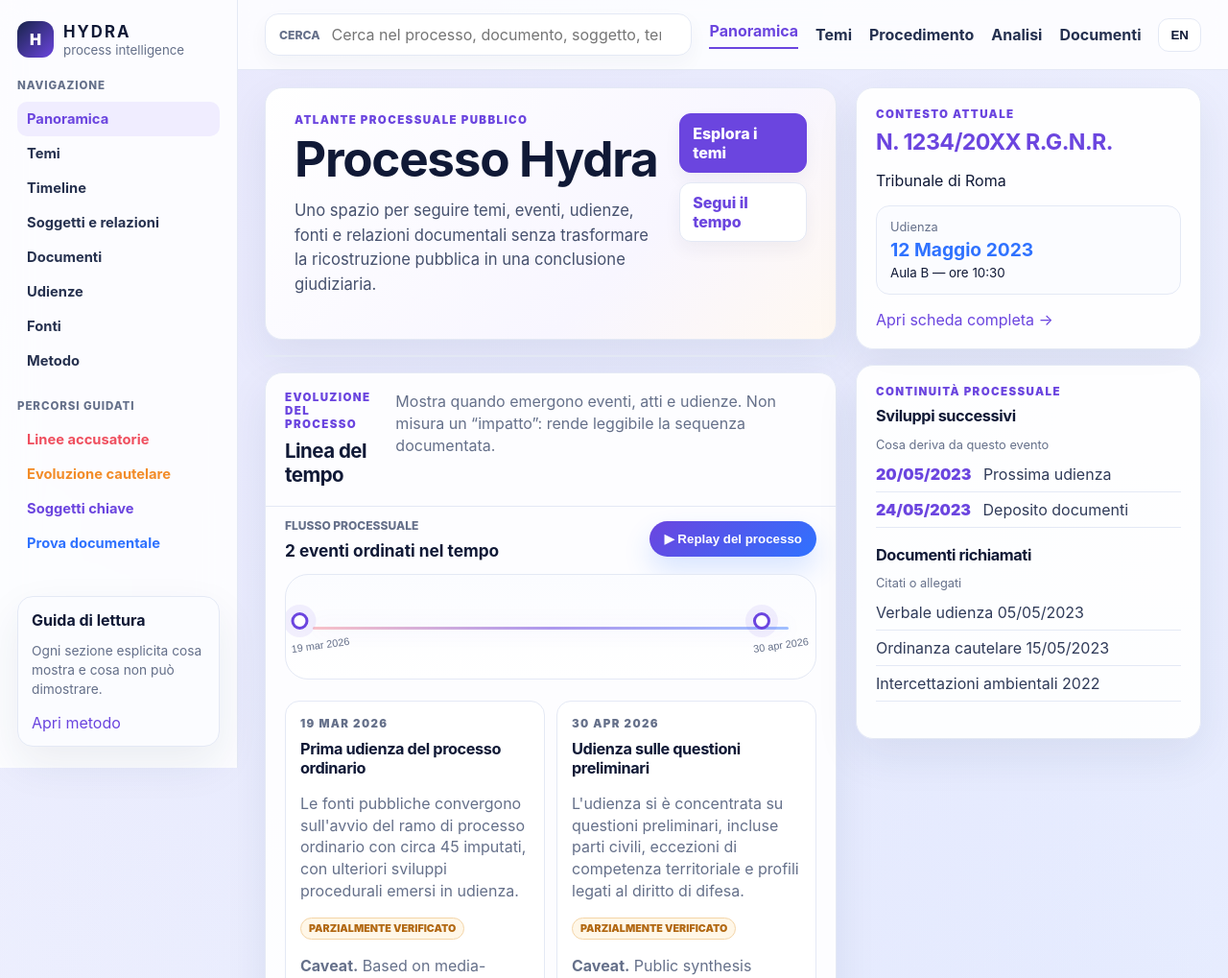
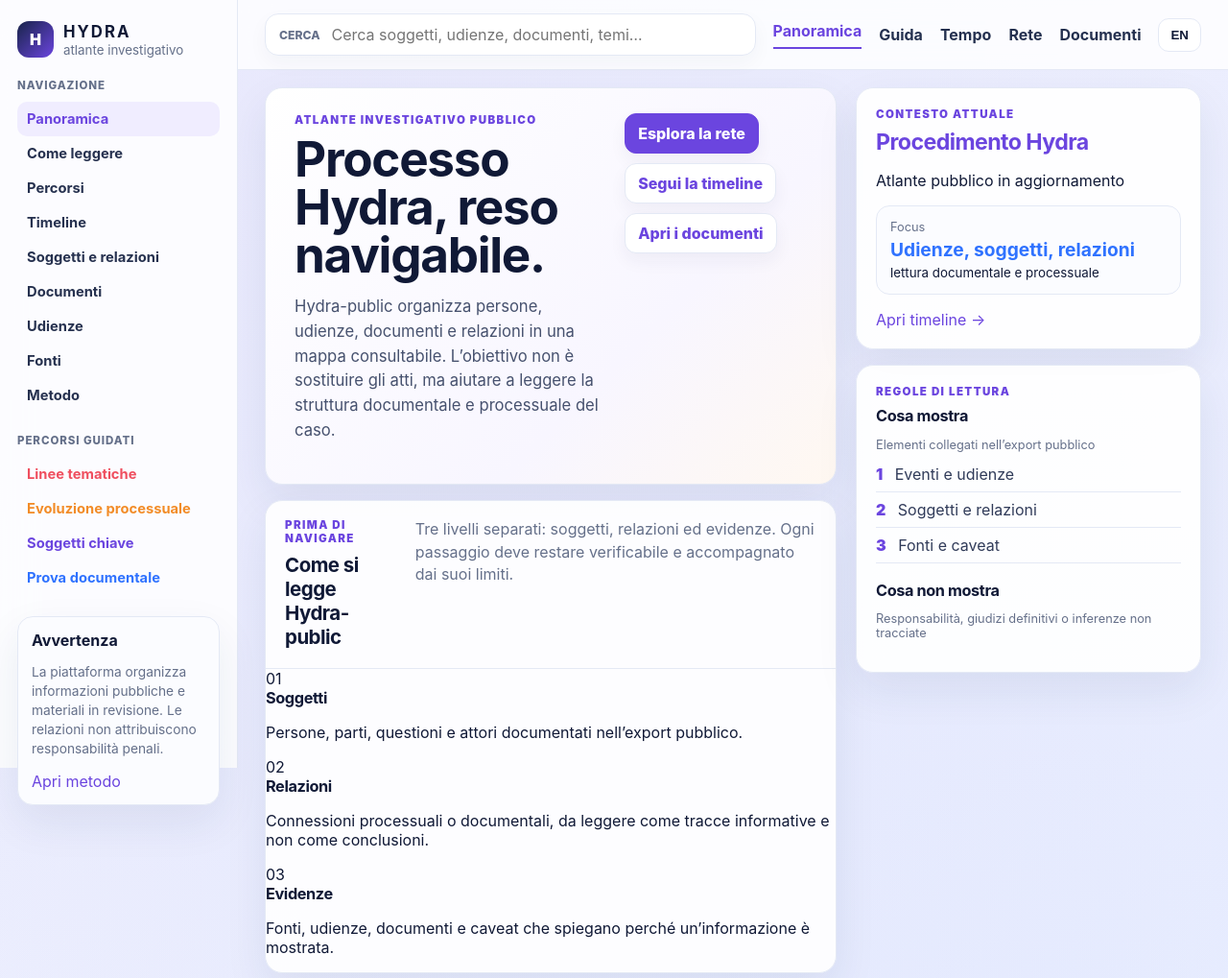
Before and after one commit to colazeta/hydra-public, a React app: page index.html in a window 1280 px wide. Shown: the top 1019 px of the page at 96% size. Built offline with nearby package versions, Linux system fonts and the light colour scheme.

Commit message:
Implement first Hydra-public investigative atlas redesign pass

```diff
--- a/index.html
+++ b/index.html
@@ -3,33 +3,35 @@
 <head>
   <meta charset="utf-8" />
   <meta name="viewport" content="width=device-width, initial-scale=1" />
-  <title>Hydra Public — atlante processuale</title>
+  <title>Hydra Public — atlante investigativo navigabile</title>
+  <meta name="description" content="Atlante pubblico per navigare soggetti, udienze, documenti e relazioni del procedimento Hydra con caveat metodologici e provenienza delle evidenze." />
   <link rel="stylesheet" href="styles.css" />
   <script src="https://unpkg.com/vis-network/standalone/umd/vis-network.min.js"></script>
 </head>
 <body>
   <aside class="app-sidebar">
-    <a class="brand-mark" href="#overview"><span>H</span><strong>HYDRA</strong><small>process intelligence</small></a>
-    <nav class="side-nav" aria-label="Navigazione principale"><p>Navigazione</p><a href="#overview" class="active">Panoramica</a><a href="#themes-panel">Temi</a><a href="#timeline">Timeline</a><a href="#network">Soggetti e relazioni</a><a href="#evidence">Documenti</a><a href="#hearings">Udienze</a><a href="#sources">Fonti</a><a href="#methodology">Metodo</a></nav>
-    <nav class="side-nav guided" aria-label="Percorsi guidati"><p>Percorsi guidati</p><a href="#themes-panel">Linee accusatorie</a><a href="#timeline">Evoluzione cautelare</a><a href="#network">Soggetti chiave</a><a href="#evidence">Prova documentale</a></nav>
-    <div class="support-card"><strong>Guida di lettura</strong><p>Ogni sezione esplicita cosa mostra e cosa non può dimostrare.</p><a href="#methodology">Apri metodo</a></div>
+    <a class="brand-mark" href="#overview"><span>H</span><strong>HYDRA</strong><small>atlante investigativo</small></a>
+    <nav class="side-nav" aria-label="Navigazione principale"><p>Navigazione</p><a href="#overview" class="active">Panoramica</a><a href="#read-hydra">Come leggere</a><a href="#themes-panel">Percorsi</a><a href="#timeline">Timeline</a><a href="#network">Soggetti e relazioni</a><a href="#evidence">Documenti</a><a href="#hearings">Udienze</a><a href="#sources">Fonti</a><a href="#methodology">Metodo</a></nav>
+    <nav class="side-nav guided" aria-label="Percorsi guidati"><p>Percorsi guidati</p><a href="#themes-panel">Linee tematiche</a><a href="#timeline">Evoluzione processuale</a><a href="#network">Soggetti chiave</a><a href="#evidence">Prova documentale</a></nav>
+    <div class="support-card"><strong>Avvertenza</strong><p>La piattaforma organizza informazioni pubbliche e materiali in revisione. Le relazioni non attribuiscono responsabilità penali.</p><a href="#methodology">Apri metodo</a></div>
   </aside>
   <div class="app-shell">
-    <header class="topbar"><label class="search-box"><span>Cerca</span><input type="search" placeholder="Cerca nel processo, documento, soggetto, tema…" /></label><nav class="top-nav"><a href="#overview">Panoramica</a><a href="#themes-panel">Temi</a><a href="#timeline">Procedimento</a><a href="#network">Analisi</a><a href="#evidence">Documenti</a></nav><button id="lang-toggle" class="lang-toggle">EN</button></header>
+    <header class="topbar"><label class="search-box"><span>Cerca</span><input type="search" placeholder="Cerca soggetti, udienze, documenti, temi…" /></label><nav class="top-nav"><a href="#overview">Panoramica</a><a href="#read-hydra">Guida</a><a href="#timeline">Tempo</a><a href="#network">Rete</a><a href="#evidence">Documenti</a></nav><button id="lang-toggle" class="lang-toggle">EN</button></header>
     <main>
       <section id="overview" class="page-grid">
         <div class="main-column">
-          <section class="hero-board surface"><div><p class="eyebrow">Atlante processuale pubblico</p><h1>Processo Hydra</h1><p class="lede">Uno spazio per seguire temi, eventi, udienze, fonti e relazioni documentali senza trasformare la ricostruzione pubblica in una conclusione giudiziaria.</p></div><div class="hero-actions"><a href="#themes-panel">Esplora i temi</a><a href="#timeline">Segui il tempo</a></div></section>
+          <section class="hero-board surface"><div><p class="eyebrow">Atlante investigativo pubblico</p><h1>Processo Hydra, reso navigabile.</h1><p class="lede">Hydra-public organizza persone, udienze, documenti e relazioni in una mappa consultabile. L’obiettivo non è sostituire gli atti, ma aiutare a leggere la struttura documentale e processuale del caso.</p></div><div class="hero-actions"><a href="#network">Esplora la rete</a><a href="#timeline">Segui la timeline</a><a href="#evidence">Apri i documenti</a></div></section>
+          <section id="read-hydra" class="section surface reading-section"><div class="section-heading wide"><div><p class="eyebrow">Prima di navigare</p><h2>Come si legge Hydra-public</h2></div><p>Tre livelli separati: soggetti, relazioni ed evidenze. Ogni passaggio deve restare verificabile e accompagnato dai suoi limiti.</p></div><div class="reading-grid"><article><span>01</span><h3>Soggetti</h3><p>Persone, parti, questioni e attori documentati nell’export pubblico.</p></article><article><span>02</span><h3>Relazioni</h3><p>Connessioni processuali o documentali, da leggere come tracce informative e non come conclusioni.</p></article><article><span>03</span><h3>Evidenze</h3><p>Fonti, udienze, documenti e caveat che spiegano perché un’informazione è mostrata.</p></article></div></section>
           <section class="kpi-strip surface" id="metrics-grid" aria-label="Sintesi del procedimento"></section>
-          <section id="timeline" class="section surface timeline-section"><div class="section-heading wide"><div><p class="eyebrow">Evoluzione del processo</p><h2>Linea del tempo</h2></div><p>Mostra quando emergono eventi, atti e udienze. Non misura un “impatto”: rende leggibile la sequenza documentata.</p></div><div id="timeline-density" class="process-stream"></div><div id="timeline-list" class="timeline-rail"></div></section>
-          <section class="split-row"><section id="themes-panel" class="section surface theme-section"><div class="section-heading"><div><p class="eyebrow">Temi principali</p><h2>Fenomeni ricorrenti</h2></div><a href="#issues">Vedi tutti</a></div><div id="themes-strip" class="theme-strip"></div></section><section id="issues" class="section surface issue-section"><div class="section-heading"><div><p class="eyebrow">Mappa tematica</p><h2>Temi, caveat e stato</h2></div></div><div id="issues-grid" class="issue-map"></div></section></section>
-          <section id="network" class="section surface network-section"><div class="section-heading wide"><div><p class="eyebrow">Mappa dei soggetti e delle relazioni</p><h2>Connessioni processuali e documentali</h2></div><p>Il grafo indica collegamenti emersi nelle fonti pubbliche. Non attribuisce responsabilità penali.</p></div><div id="network-caveat" class="caveat-box compact"></div><div class="network-shell"><div id="network-graph"></div><aside id="network-detail-panel" class="network-detail-panel"><p class="eyebrow">Selezione</p><h3>Seleziona un nodo o una relazione</h3><p>Il dettaglio mostrerà tipologia, qualità del dato e note metodologiche.</p></aside></div><div id="network-grid" class="network-grid"></div></section>
+          <section id="timeline" class="section surface timeline-section"><div class="section-heading wide"><div><p class="eyebrow">Evoluzione del processo</p><h2>Linea del tempo</h2></div><p>Mostra quando emergono eventi, atti e udienze. Non misura un impatto: rende leggibile la sequenza documentata.</p></div><div id="timeline-density" class="process-stream"></div><div id="timeline-list" class="timeline-rail"></div></section>
+          <section class="split-row"><section id="themes-panel" class="section surface theme-section"><div class="section-heading"><div><p class="eyebrow">Percorsi investigativi</p><h2>Da dove iniziare</h2></div><a href="#issues">Vedi tutti</a></div><div id="themes-strip" class="theme-strip"></div></section><section id="issues" class="section surface issue-section"><div class="section-heading"><div><p class="eyebrow">Mappa tematica</p><h2>Temi, caveat e stato</h2></div></div><div id="issues-grid" class="issue-map"></div></section></section>
+          <section id="network" class="section surface network-section"><div class="section-heading wide"><div><p class="eyebrow">Mappa dei soggetti e delle relazioni</p><h2>Connessioni processuali e documentali</h2></div><p>Il grafo indica collegamenti emersi nelle fonti pubbliche. Seleziona un nodo per isolare il suo intorno relazionale e leggere il dettaglio.</p></div><div id="network-caveat" class="caveat-box compact"></div><div class="network-shell"><div id="network-graph"></div><aside id="network-detail-panel" class="network-detail-panel"><p class="eyebrow">Selezione</p><h3>Seleziona un nodo o una relazione</h3><p>Il dettaglio mostrerà tipologia, qualità del dato e note metodologiche.</p></aside></div><div id="network-grid" class="network-grid"></div></section>
           <section id="evidence" class="section surface evidence-section"><div class="section-heading wide"><div><p class="eyebrow">Documenti chiave recenti</p><h2>Fonti, evidenze e materiali</h2></div><p>Ogni documento va letto per funzione processuale, fonte e limiti d’uso.</p></div><div id="evidence-caveat" class="caveat-box compact"></div><div id="evidence-list" class="document-row"></div></section>
           <section id="hearings" class="section surface hearing-section"><div class="section-heading wide"><div><p class="eyebrow">Udienze</p><h2>Schede udienza</h2></div></div><div id="hearings-grid" class="hearing-grid"></div></section>
           <section id="sources" class="section surface source-section"><div class="section-heading wide"><div><p class="eyebrow">Fonti</p><h2>Atlante fonti</h2></div><p>Valore pubblico e limiti d’uso esplicitati fonte per fonte.</p></div><div id="sources-list" class="source-atlas"></div></section>
           <section id="methodology" class="section surface methodology-section"><div class="section-heading wide"><div><p class="eyebrow">Metodo</p><h2>Come leggere Hydra</h2></div><p>Hydra distingue fatto osservato, richiesta, contestazione, fonte e verifica. L’incertezza resta visibile.</p></div><div class="method-grid"><article><h3>Non è un verbale ufficiale</h3><p>Le ricostruzioni pubbliche derivano da fonti, appunti e trascrizioni in revisione.</p></article><article><h3>Le relazioni non sono colpe</h3><p>Il network mostra relazioni processuali e documentali, non conclusioni giudiziarie.</p></article><article><h3>La qualità è visibile</h3><p>Badge, caveat e filtri indicano se un elemento è verificato, parziale o da verificare.</p></article></div></section>
         </div>
-        <aside class="context-column"><section class="surface context-card"><p class="eyebrow">Contesto attuale</p><h2>N. 1234/20XX R.G.N.R.</h2><p>Tribunale di Roma</p><div class="context-event"><span>Udienza</span><strong>12 Maggio 2023</strong><small>Aula B — ore 10:30</small></div><a href="#timeline">Apri scheda completa →</a></section><section class="surface continuity-card"><p class="eyebrow">Continuità processuale</p><h3>Sviluppi successivi</h3><p class="hint">Cosa deriva da questo evento</p><ul><li><time>20/05/2023</time> Prossima udienza</li><li><time>24/05/2023</time> Deposito documenti</li></ul><h3>Documenti richiamati</h3><p class="hint">Citati o allegati</p><ul><li>Verbale udienza 05/05/2023</li><li>Ordinanza cautelare 15/05/2023</li><li>Intercettazioni ambientali 2022</li></ul></section></aside>
+        <aside class="context-column"><section class="surface context-card"><p class="eyebrow">Contesto attuale</p><h2>Procedimento Hydra</h2><p>Atlante pubblico in aggiornamento</p><div class="context-event"><span>Focus</span><strong>Udienze, soggetti, relazioni</strong><small>lettura documentale e processuale</small></div><a href="#timeline">Apri timeline →</a></section><section class="surface continuity-card"><p class="eyebrow">Regole di lettura</p><h3>Cosa mostra</h3><p class="hint">Elementi collegati nell’export pubblico</p><ul><li><time>1</time> Eventi e udienze</li><li><time>2</time> Soggetti e relazioni</li><li><time>3</time> Fonti e caveat</li></ul><h3>Cosa non mostra</h3><p class="hint">Responsabilità, giudizi definitivi o inferenze non tracciate</p></section></aside>
       </section>
     </main>
     <footer class="footer"><p>Hydra Public · ricostruzione attribuita, non verbale ufficiale.</p></footer>
```
